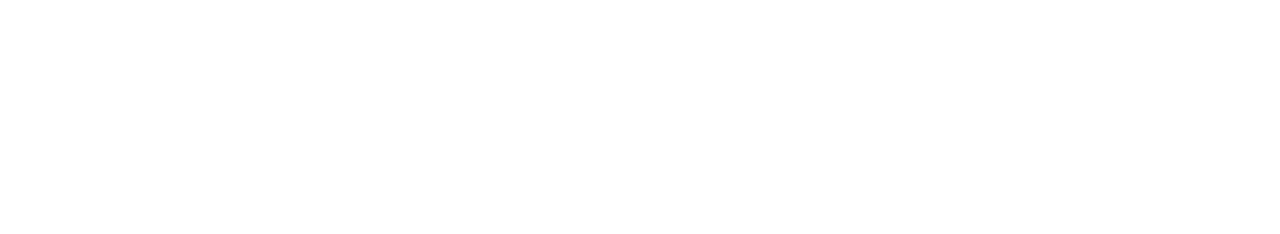
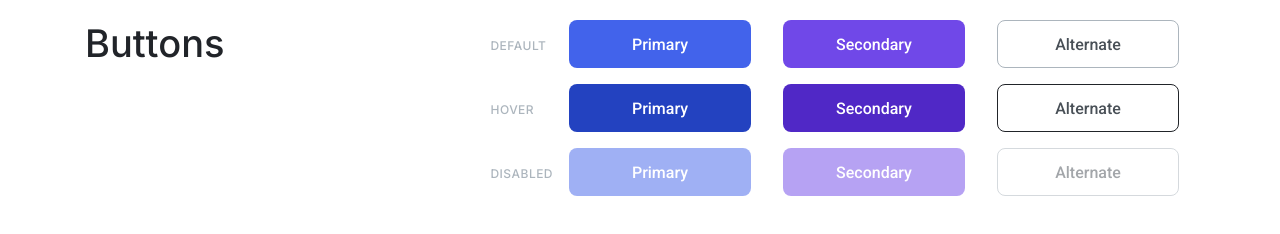
Before and after one commit to js-tasks-ru/htmlcss-20210409_galchenkou, a website: page 03-lection1/01-button/index.html in a window 1280 px wide. Drawn offline with Linux system fonts and the light colour scheme.

Commit message:
added styles for buttons

```diff
--- a/03-lection1/01-button/button.css
+++ b/03-lection1/01-button/button.css
@@ -1 +1,116 @@
 /* Стилизация кнопки */
+
+.buttons-section {
+    display: flex;
+    justify-content: space-between;
+    padding-top: 20px;
+}
+
+.buttons-section__item {
+    width: 737px;
+}
+
+.buttons-section__item_title {
+    font-family: 'Inter', sans-serif;
+    font-style: normal;
+    font-weight: 500;
+    font-size: 38px;
+    line-height: 46px;
+    color: var(--color-black);
+}
+
+.buttons {
+
+}
+
+.buttons__row {
+
+}
+
+.buttons-box {
+    display: flex;
+    align-items: baseline;
+}
+
+.buttons-box__item_text {
+    font-family: 'Inter', sans-serif;
+    font-style: normal;
+    font-weight: 500;
+    font-size: 12px;
+    line-height: 18px;
+    letter-spacing: 0.04em;
+    color: var(--color-light-grey);
+    text-transform: uppercase;
+    margin-right: auto;
+}
+
+.buttons-box__item_btn {
+    margin: 0 16px 16px 16px;
+}
+
+.button {
+    font-family: 'Roboto', sans-serif;
+    font-style: normal;
+    font-weight: 500;
+    font-size: 16px;
+    line-height: 19px;
+    text-align: center;
+    border-radius: 8px;
+    color: var(--color-grey);
+    background: none;
+    width: 182px;
+    height: 48px;
+    cursor: pointer;
+}
+
+.button_primary {
+    color: var(--color-white);
+    background-color: var(--color-light-blue);
+}
+
+.button_secondary {
+    color: var(--color-white);
+    background-color: var(--color-light-purple);
+}
+
+.button_alternate {
+    border: 1px solid var(--color-light-grey);
+}
+
+.button_primary:hover {
+    background-color: var(--color-blue);
+}
+
+.button_secondary:hover {
+    background-color: var(--color-purple);
+}
+
+.button_alternate:hover {
+    border: 1px solid var(--color-black);
+}
+
+.button_primary_hovered {
+    color: var(--color-white);
+    background-color: var(--color-blue);
+}
+
+.button_secondary_hovered {
+    color: var(--color-white);
+    background-color: var(--color-purple);
+}
+
+.button_alternate_hovered {
+    border: 1px solid var(--color-black);
+}
+
+.button_primary_disabled {
+    opacity: 0.5;
+}
+
+.button_secondary_disabled {
+    opacity: 0.5;
+}
+
+.button_alternate_disabled {
+    opacity: 0.5;
+}
--- a/03-lection1/01-button/index.html
+++ b/03-lection1/01-button/index.html
@@ -3,9 +3,33 @@
 <html lang="ru">
     <head>
         <link rel="stylesheet" href="../../assets/css/main.css">
+        <link rel="stylesheet" href="../../assets/css/normalize.css">
+        <link rel="stylesheet" href="../../components/page/page.css">
         <link rel="stylesheet" href="./button.css">
     </head>
-    <body>
-
+    <body class="page">
+        <section class="buttons-section page__box">
+            <h2 class="buttons-section__item buttons-section__item_title">Buttons</h2>
+            <div class="buttons buttons-section__item">
+                <div class="buttons-box buttons__row">
+                    <p class="buttons-box__item buttons-box__item_text">Default</p>
+                    <button class="button button_primary buttons-box__item buttons-box__item_btn">Primary</button>
+                    <button class="button button_secondary buttons-box__item buttons-box__item_btn">Secondary</button>
+                    <button class="button button_alternate buttons-box__item buttons-box__item_btn">Alternate</button>
+                </div>
+                <div class="buttons-box buttons__row">
+                    <p class="buttons-box__item buttons-box__item_text">Hover</p>
+                    <button class="button button_primary button_primary_hovered buttons-box__item buttons-box__item_btn">Primary</button>
+                    <button class="button button_secondary button_secondary_hovered buttons-box__item buttons-box__item_btn">Secondary</button>
+                    <button class="button button_alternate button_alternate_hovered buttons-box__item buttons-box__item_btn">Alternate</button>
+                </div>
+                <div class="buttons-box buttons__row">
+                    <p class="buttons-box__item buttons-box__item_text">Disabled</p>
+                    <button class="button button_primary button_primary_disabled buttons-box__item buttons-box__item_btn">Primary</button>
+                    <button class="button button_secondary button_secondary_disabled buttons-box__item buttons-box__item_btn">Secondary</button>
+                    <button class="button button_alternate button_alternate_disabled buttons-box__item buttons-box__item_btn">Alternate</button>
+                </div>
+            </div>
+        </section>
     </body>
 </html>
--- a/assets/css/main.css
+++ b/assets/css/main.css
@@ -2,4 +2,20 @@
 
 * {
     font-family: 'Roboto', sans-serif;
+    margin: 0;
 }
+
+:root {
+    --color-black: #212429;
+    --color-light-blue: #4263EB;
+    --color-blue: #2342C0;
+    --color-light-purple: #7048E8;
+    --color-purple: #5028C6;
+    --color-light-grey: #ACB5BD;
+    --color-grey: #495057;
+    --color-white: #FFF;
+}
+
+button {
+    border: none;
+}
```
